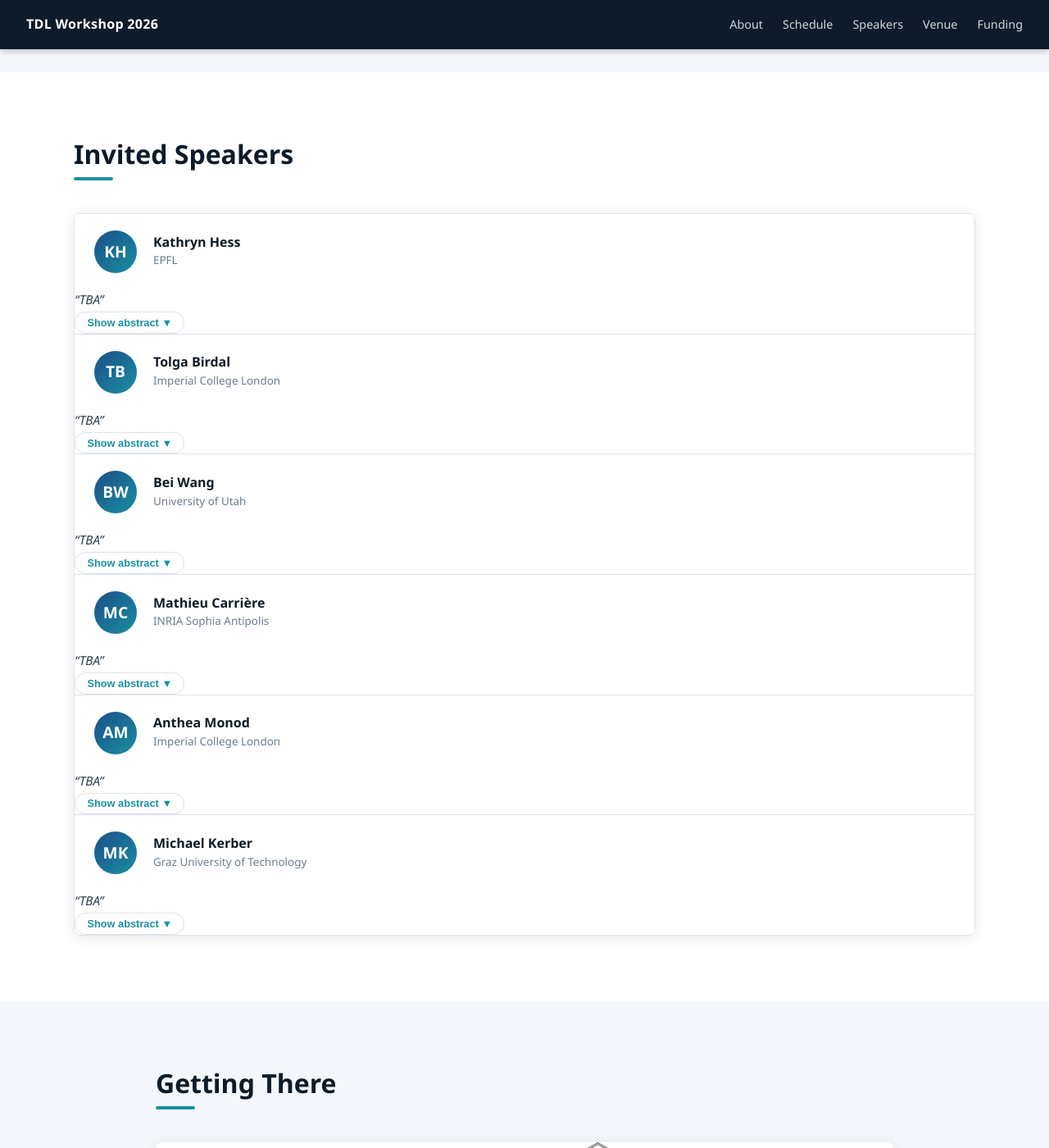
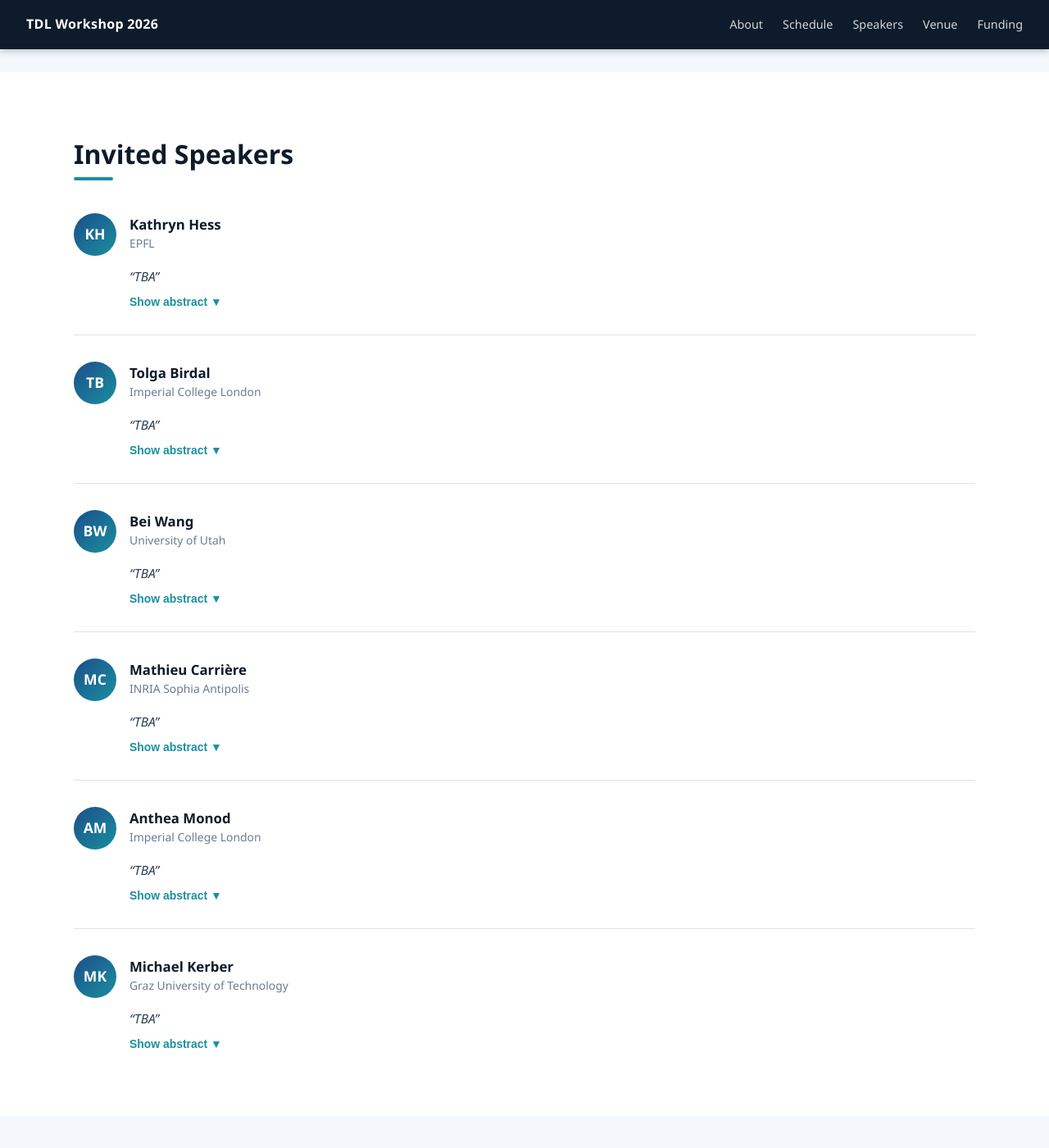
Before and after one commit to aidos-lab/tdl-workshop, a Jekyll site: the page built from index.html, in a window 1280 px wide and 1400 px high, scrolled down 2545 px. Shown: the whole window at 82% size. Built offline with Jekyll 4.4.1, drawn with Linux system fonts in a browser that asks for light colours.

Commit message:
added logo snf and fixed speaker section

```diff
--- a/assets/css/style.css
+++ b/assets/css/style.css
@@ -313,25 +313,28 @@ section:nth-child(even):not(.hero) { background: var(--light); }
 
 /* ── Speakers ─────────────────────────────────────────── */
 .speakers-grid {
-  border: 1px solid var(--border);
-  border-radius: var(--radius);
-  box-shadow: var(--shadow);
-  overflow: hidden;
+  display: flex;
+  flex-direction: column;
+  gap: 2rem;
 }
 
 .speaker-card {
-  background: var(--white);
+  display: flex;
+  flex-direction: column;
+  gap: .75rem;
+  padding-bottom: 2rem;
   border-bottom: 1px solid var(--border);
 }
 
-.speaker-card:last-child { border-bottom: none; }
+.speaker-card:last-child {
+  border-bottom: none;
+  padding-bottom: 0;
+}
 
 .speaker-header {
-  display: grid;
-  grid-template-columns: auto 1fr auto;
+  display: flex;
   align-items: center;
-  gap: 1.25rem;
-  padding: 1.25rem 1.5rem;
+  gap: 1rem;
 }
 
 .speaker-avatar {
@@ -345,49 +348,45 @@ section:nth-child(even):not(.hero) { background: var(--light); }
   align-items: center;
   justify-content: center;
   color: var(--white);
-  font-size: 1.2rem;
+  font-size: 1.1rem;
   font-weight: 700;
 }
 
-.speaker-info h3 { font-size: 1rem; color: var(--navy); margin-bottom: .1rem; }
-.speaker-info .affiliation { font-size: .84rem; color: var(--muted); }
+.speaker-info h3 { font-size: 1.05rem; color: var(--navy); margin-bottom: .1rem; }
+.speaker-info .affiliation { font-size: .87rem; color: var(--muted); }
 
-.speaker-body { padding: 0; }
+.speaker-body {
+  padding-left: calc(52px + 1rem);
+  display: flex;
+  flex-direction: column;
+  gap: .6rem;
+}
 
 .talk-title {
-  font-size: .95rem;
+  font-size: .97rem;
   font-weight: 500;
+  font-style: italic;
   color: var(--text);
-  font-style: italic;
 }
 
 .abstract-toggle {
+  align-self: flex-start;
   background: none;
-  border: 1px solid var(--border);
-  border-radius: 100px;
+  border: none;
   color: var(--teal);
-  font-size: .8rem;
+  font-size: .87rem;
   cursor: pointer;
-  padding: .3rem .9rem;
+  padding: 0;
   font-weight: 600;
-  white-space: nowrap;
-  transition: background .15s, border-color .15s;
 }
 
-.abstract-toggle:hover {
-  background: var(--light);
-  border-color: var(--teal);
-  text-decoration: none;
-}
+.abstract-toggle:hover { text-decoration: underline; }
 
 .abstract-text {
   display: none;
-  font-size: .95rem;
+  font-size: .97rem;
   color: var(--text);
   line-height: 1.75;
-  padding: 1.25rem 1.5rem 1.5rem calc(52px + 1.25rem + 1.5rem);
-  border-top: 1px solid var(--border);
-  background: var(--light);
 }
 
 .abstract-text.open { display: block; }
--- a/index.html
+++ b/index.html
@@ -261,8 +261,8 @@ layout: default
         <img src="{{ '/assets/img/logo_agency.svg' | relative_url }}" alt="Agency Name" />
       </a>
       -->
-      <a>
-        <img src="{{ '/assets/img/SNF_logo.svg' }}" alt="SNF" />
+      <a href="https://www.snf.ch" target="_blank" rel="noopener">
+        <img src="{{ '/assets/img/SNF_logo.png' | relative_url }}" alt="Swiss National Science Foundation" />
       </a>
     </div>
 
```
